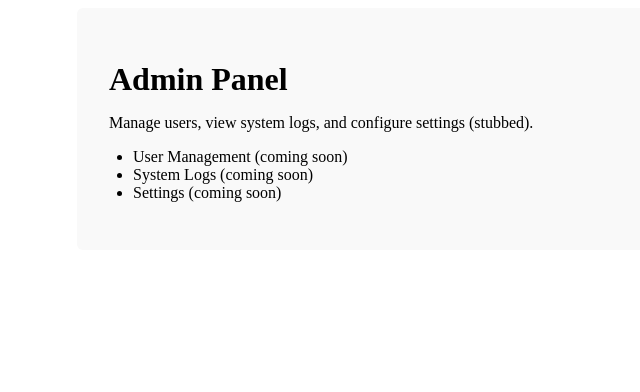
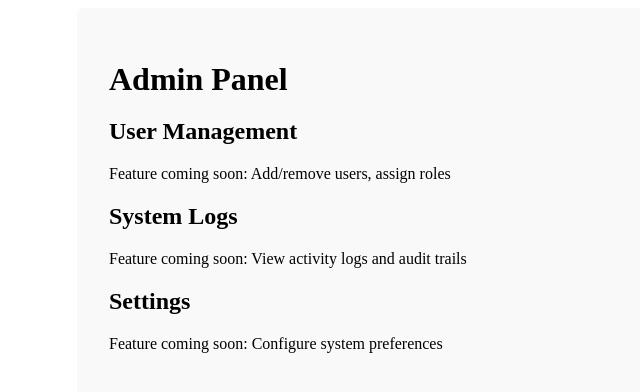
Before and after one commit to Zambagarrah/ReactJS_Consignment_Tracker, a React (Vite) app: page /admin in a window 1280 px wide. Shown: the top 392 px of the page, without its empty margins (231-871 px from the left). Built offline with nearby package versions, Linux system fonts and the light colour scheme; sample sign-in values are in the browser's storage.

Commit message:
Structure AdminPanel with future feature placeholders and semantic layout

```diff
--- a/src/pages/AdminPanel.jsx
+++ b/src/pages/AdminPanel.jsx
@@ -4,12 +4,18 @@ const AdminPanel = () => {
   return (
     <div className="admin-panel">
       <h1>Admin Panel</h1>
-      <p>Manage users, view system logs, and configure settings (stubbed).</p>
-      <ul>
-        <li>User Management (coming soon)</li>
-        <li>System Logs (coming soon)</li>
-        <li>Settings (coming soon)</li>
-      </ul>
+      <section>
+        <h2>User Management</h2>
+        <p>Feature coming soon: Add/remove users, assign roles</p>
+      </section>
+      <section>
+        <h2>System Logs</h2>
+        <p>Feature coming soon: View activity logs and audit trails</p>
+      </section>
+      <section>
+        <h2>Settings</h2>
+        <p>Feature coming soon: Configure system preferences</p>
+      </section>
     </div>
   );
 };
```
